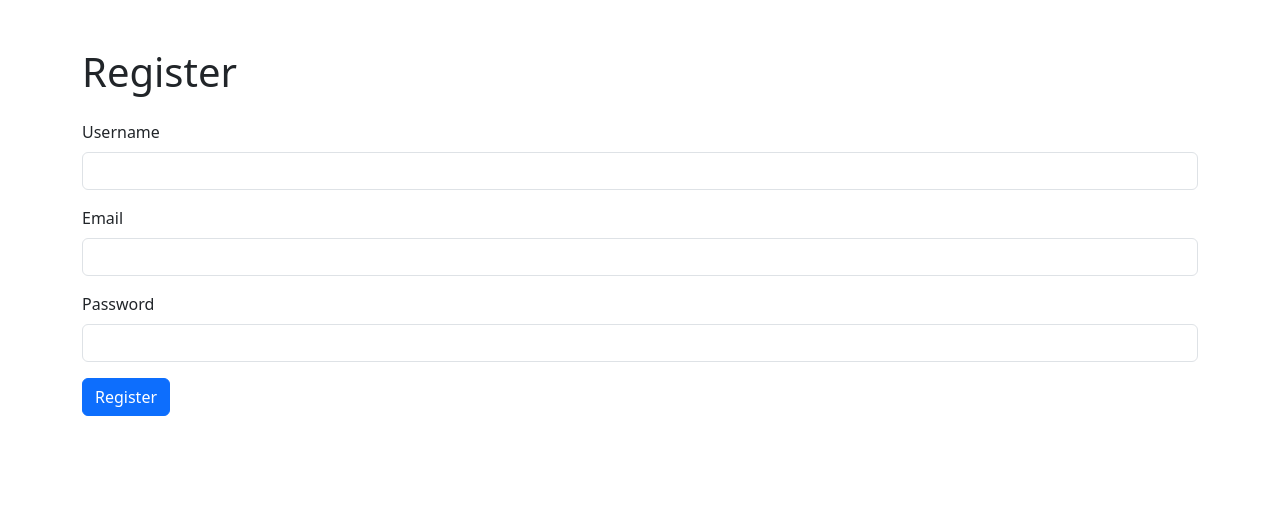
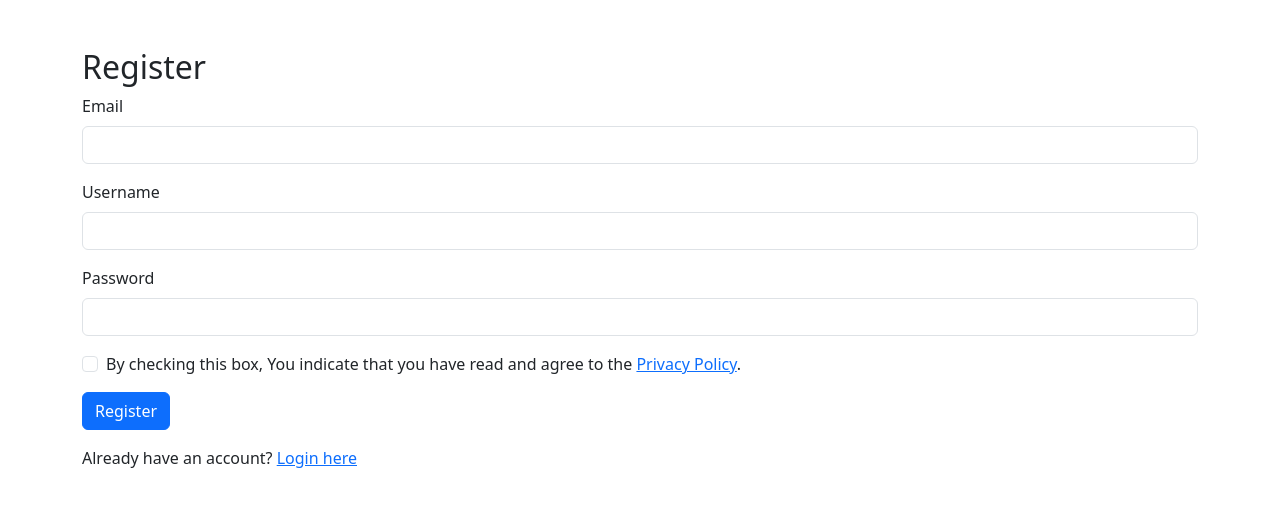
Before and after one commit to ericbrown379/python-calendar-app, a Flask app: page /register in a window 1280 px wide. Shown: the top 507 px of the page. Run offline with Flask 3, Linux system fonts and the light colour scheme.

Commit message:
Fixed gmail with syed's privacy code

```diff
--- a/templates/register.html
+++ b/templates/register.html
@@ -7,46 +7,62 @@
     <title>Register</title>
 </head>
 <body>
-    <div class="container mt-5">
-        <h1 class="mb-4">Register</h1>
-        <!-- Flash Messages Section -->
-        {% with messages = get_flashed_messages(with_categories=true) %}
-            {% if messages %}
-                {% for category, message in messages %}
-                    <div class="alert alert-{{ category }}" role="alert">
-                        {{ message }}
-                    </div>
-                {% endfor %}
-            {% endif %}
-        {% endwith %}
-        <!-- Registration Form -->
+    <div class="container">
+        <h2 class="mt-5">Register</h2>
+
         <form method="POST" action="{{ url_for('register') }}">
             {{ form.hidden_tag() }}
             <div class="mb-3">
+                    {{ form.email.label(class="form-label") }}
+                    {{ form.email(class="form-control") }}
+                    {% if form.email.errors %}
+                        <div class="text-danger">
+                            {% for error in form.email.errors %}
+                                <p>{{ error }}</p>
+                            {% endfor %}
+                        </div>
+                    {% endif %}
+                </div>
+
+            <div class="mb-3">
                 {{ form.username.label(class="form-label") }}
                 {{ form.username(class="form-control") }}
-                {% for error in form.username.errors %}
-                    <div class="text-danger">{{ error }}</div>
-                {% endfor %}
+                {% if form.username.errors %}
+                    <div class="text-danger">
+                        {% for error in form.username.errors %}
+                            <p>{{ error }}</p>
+                        {% endfor %}
+                    </div>
+                {% endif %}
             </div>
-            <div class="mb-3">
-                {{ form.email.label(class="form-label") }}
-                {{ form.email(class="form-control") }}
-                {% for error in form.email.errors %}
-                    <div class="text-danger">{{ error }}</div>
-                {% endfor %}
-            </div>
+
             <div class="mb-3">
                 {{ form.password.label(class="form-label") }}
                 {{ form.password(class="form-control") }}
-                {% for error in form.password.errors %}
-                    <div class="text-danger">{{ error }}</div>
-                {% endfor %}
+                {% if form.password.errors %}
+                    <div class="text-danger">
+                        {% for error in form.password.errors %}
+                            <p>{{ error }}</p>
+                        {% endfor %}
+                    </div>
+                {% endif %}
             </div>
+
+            <!-- Privacy Policy Checkbox -->
+            <div class="mb-3 form-check">
+                <input type="checkbox" class="form-check-input" id="privacy" name="privacy" required>
+                <label class="form-check-label" for="privacy">
+                    By checking this box, You indicate that you have read and agree to the <a href="{{ url_for('privacy') }}" target="_blank">Privacy Policy</a>.
+                </label>
+            </div>
+
             <div class="mb-3">
+
                 {{ form.submit(class="btn btn-primary") }}
             </div>
         </form>
+
+        <p>Already have an account? <a href="{{ url_for('login') }}">Login here</a></p>
     </div>
 </body>
 </html>
```
Also changed, not shown: instance/calendar.db.
